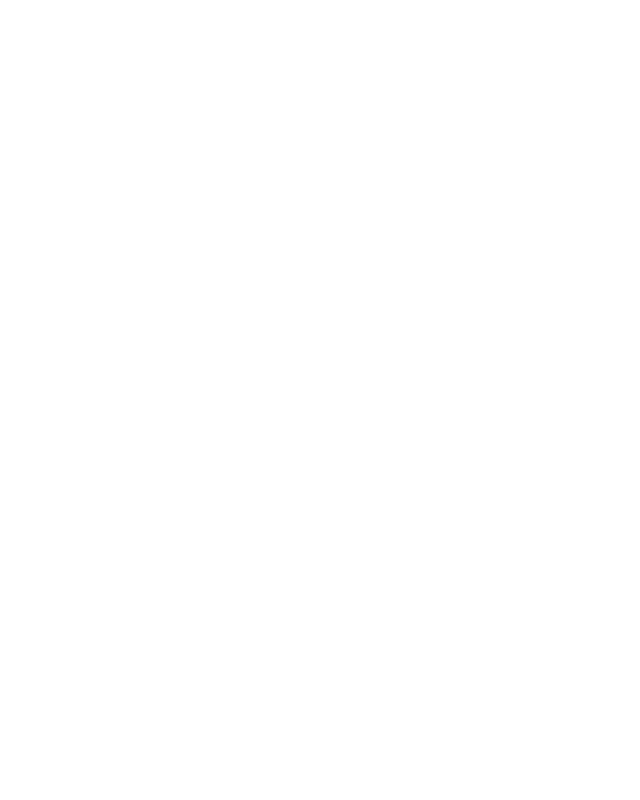
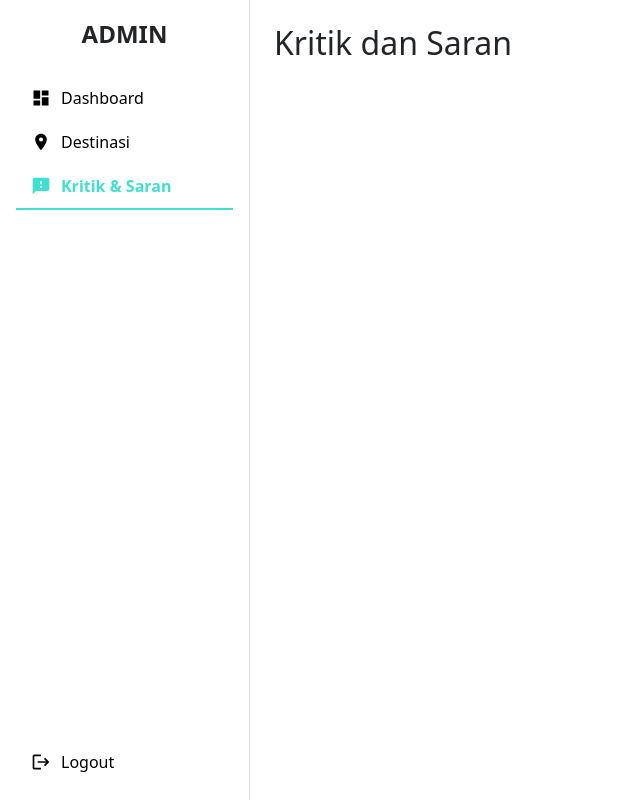
Before and after one commit to ddika02/pesona-ciamis-frontend, a React (Vite) app in the folder admin/: page /dashboard/kritik-saran in a window 1280 px wide. Before the commit this address had no page. Shown: the whole page, without its empty margins (0-640 px from the left). Built offline with nearby package versions, Linux system fonts and the light colour scheme.

Commit message:
penambahan pages dasboard, destinasi, kritik-saran dan dasboardlayout

```diff
--- a/admin/package.json
+++ b/admin/package.json
@@ -13,6 +13,7 @@
     "bootstrap": "^5.3.6",
     "react": "^19.1.0",
     "react-dom": "^19.1.0",
+    "react-icons": "^5.5.0",
     "react-router-dom": "^7.6.1"
   },
   "devDependencies": {
--- a/admin/src/App.jsx
+++ b/admin/src/App.jsx
@@ -1,11 +1,39 @@
-import { BrowserRouter, Routes, Route } from "react-router-dom";
+import { BrowserRouter, Routes, Route, Navigate } from "react-router-dom";
 import Login from "./pages/auth/login";
+import DashboardLayout from "./pages/dashboard/dashboardlayout";
+import Dashboard from "./pages/dashboard/dashboard";
+import Destinasi from "./pages/dashboard/destinasi";
+import KritikSaran from "./pages/dashboard/kritik-saran";
 
 function App() {
   return (
     <BrowserRouter>
       <Routes>
+        {/* Halaman Login */}
         <Route path="/" element={<Login />} />
+
+        {/* Semua halaman dashboard dibungkus Sidebar (DashboardLayout) */}
+        <Route path="/dashboard" element={<DashboardLayout />}>
+          <Route index element={<Dashboard />} /> {/* /dashboard */}
+          <Route path="destinasi" element={<Destinasi />} />{" "}
+          {/* /dashboard/destinasi */}
+          <Route path="kritik-saran" element={<KritikSaran />} />{" "}
+          {/* /dashboard/kritik-saran */}
+        </Route>
+
+        {/* Redirect jika ada yang akses langsung tanpa prefix /dashboard */}
+        <Route
+          path="/destinasi"
+          element={<Navigate to="/dashboard/destinasi" replace />}
+        />
+        <Route
+          path="/kritik-saran"
+          element={<Navigate to="/dashboard/kritik-saran" replace />}
+        />
+        <Route
+          path="/dashboard/*"
+          element={<Navigate to="/dashboard" replace />}
+        />
       </Routes>
     </BrowserRouter>
   );
--- a/admin/src/components/sidebar.jsx
+++ b/admin/src/components/sidebar.jsx
@@ -45,7 +45,7 @@ const Sidebar = () => {
       style={{ width: "250px" }}
     >
       <div>
-        <div className="mb-4 text-center fw-bold fs-4">Admin</div>
+        <div className="mb-4 text-center fw-bold fs-4">ADMIN</div>
         <ul className="nav flex-column">
           {menuItems.map((item, index) => (
             <li className="nav-item" key={index}>
--- /dev/null
+++ b/admin/src/pages/dashboard/dashboard.jsx
@@ -0,0 +1,12 @@
+import React from "react";
+
+const Dashboard = () => {
+  return (
+    <div>
+      <h2>Dashboard</h2>
+      {/* Konten dashboard lainnya */}
+    </div>
+  );
+};
+
+export default Dashboard;
--- /dev/null
+++ b/admin/src/pages/dashboard/dashboardlayout.jsx
@@ -0,0 +1,16 @@
+import React from "react";
+import { Outlet } from "react-router-dom";
+import Sidebar from "../../components/sidebar";
+
+const DashboardLayout = () => {
+  return (
+    <div className="d-flex">
+      <Sidebar />
+      <main className="flex-grow-1 p-4">
+        <Outlet />
+      </main>
+    </div>
+  );
+};
+
+export default DashboardLayout;
--- /dev/null
+++ b/admin/src/pages/dashboard/destinasi.jsx
@@ -0,0 +1,12 @@
+import React from "react";
+
+const Destinasi = () => {
+  return (
+    <div>
+      <h2>Destinasi</h2>
+      {/* Konten destinasi lainnya */}
+    </div>
+  );
+};
+
+export default Destinasi;
--- /dev/null
+++ b/admin/src/pages/dashboard/kritik-saran.jsx
@@ -0,0 +1,12 @@
+import React from "react";
+
+const KritikSaran = () => {
+  return (
+    <div>
+      <h2>Kritik dan Saran</h2>
+      {/* Konten kritik dan saran lainnya */}
+    </div>
+  );
+};
+
+export default KritikSaran;
```
Also changed, not shown: 1 other file (tests, documents, lock files or other folders).
